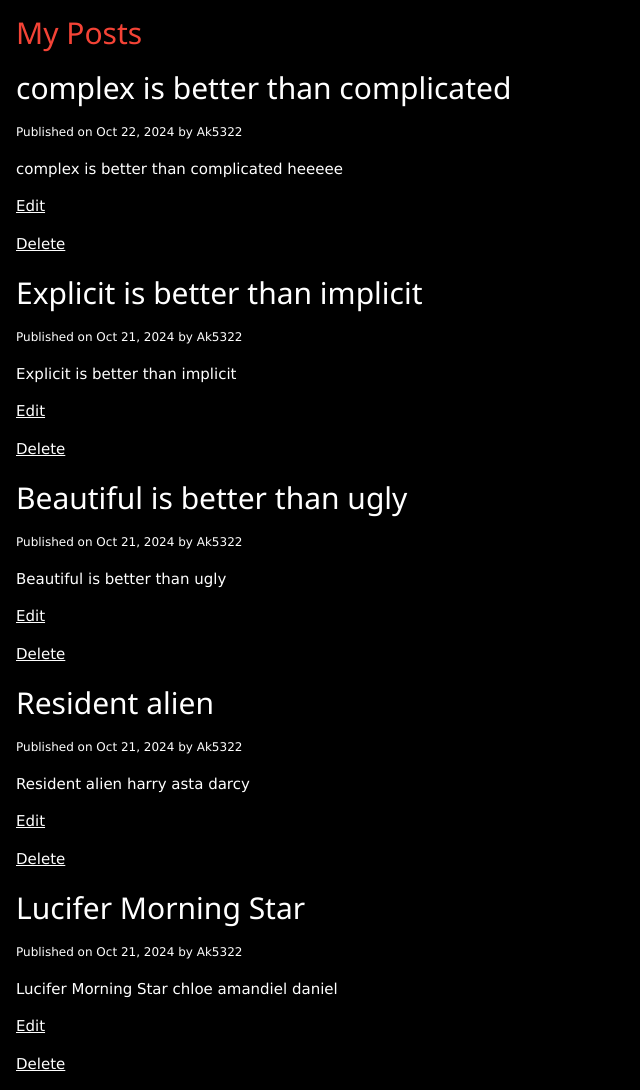
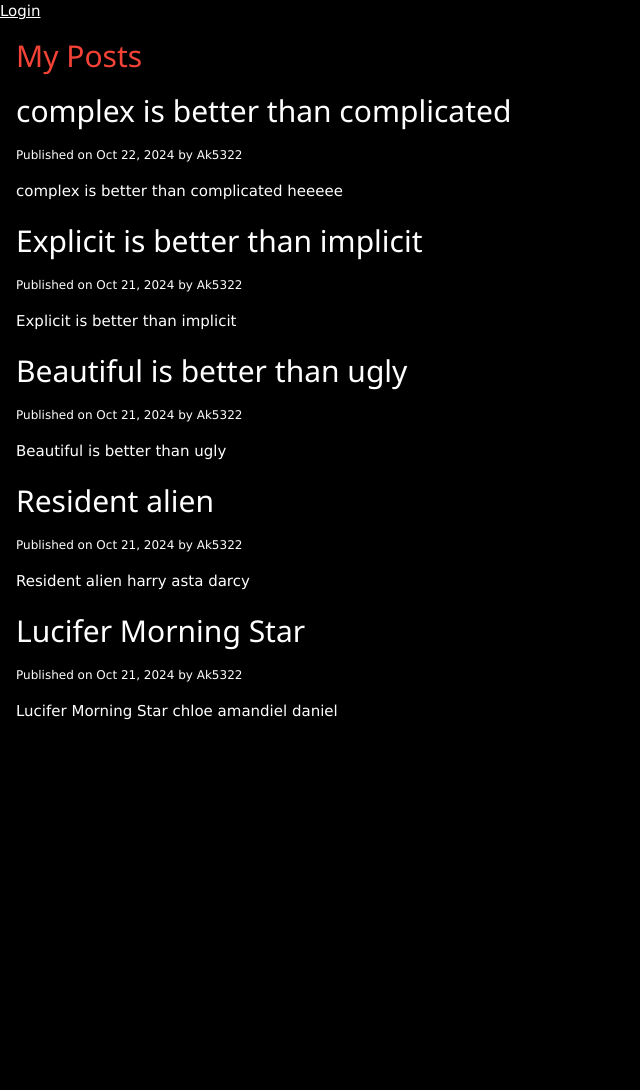
Before and after one commit to ad5322/django-playground, a Django app: page / in a window 1280 px wide. Shown: the whole page, without its empty margins (0-640 px from the left). After the commit the page ends 720 px from the top, so only its background shows below. Run offline with Django 5.2, Linux system fonts and the light colour scheme; data comes from the database, SQL or seed files in the repository; both versions use the stored data as it was after the commit.

Commit message:
login and logout user authen

```diff
--- a/django_project/blog/templates/blog/home.html
+++ b/django_project/blog/templates/blog/home.html
@@ -13,9 +13,13 @@
          {{ post.author | title}}</small>
 
 	<p>{{ post.content }}</p>
-	<p><a href="{% url 'post-edit' post.id %}">Edit</a></p>
-	<p><a href="{% url 'post-delete' post.id %}">Delete</a></p>
 
+	{% if request.user.is_authenticated %}
+
+		<p><a href="{% url 'post-edit' post.id %}">Edit</a></p>
+		<p><a href="{% url 'post-delete' post.id %}">Delete</a></p>
+
+	{% endif %}
 	{% endfor%}
 	</div>
 {% endblock %}
--- a/django_project/blog/views.py
+++ b/django_project/blog/views.py
@@ -1,8 +1,10 @@
 from django.shortcuts import render,redirect,get_object_or_404
 from django.contrib import messages
+from django.contrib.auth.decorators import login_required
 from .models import Post
 from .form import PostForm
 
+@login_required
 def delete_post(request,id):
     post = get_object_or_404(Post,id = id)
     context = {
@@ -15,6 +17,7 @@ def delete_post(request,id):
         messages.success(request,'The post has been deleted successfully')
         return redirect('posts')
 
+@login_required
 def edit_post(request,id):
     post = get_object_or_404(Post,id = id)
 
@@ -34,6 +37,7 @@ def edit_post(request,id):
             messages.error(request,'Please correct the following error')
             return render(request,'blog/post_form.html',{'form':form,})
 
+@login_required
 def create_post(request):
     if request.method == "GET":
 
--- a/django_project/django_project/settings.py
+++ b/django_project/django_project/settings.py
@@ -125,3 +125,5 @@ STATICFILES_DIRS = [BASE_DIR / 'static']
 # https://docs.djangoproject.com/en/5.1/ref/settings/#default-auto-field
 
 DEFAULT_AUTO_FIELD = 'django.db.models.BigAutoField'
+
+LOGIN_URL = 'login'
--- a/django_project/templates/base.html
+++ b/django_project/templates/base.html
@@ -15,7 +15,23 @@
         {% endif %}
     </title>
 </head>
+
+
+
+
+
 <body class='w3-black'>
+
+    <header>
+        {%if request.user.is_authenticated %}
+            <span>Hi {{ request.user.username | title }}</span>
+            <a href="{% url 'logout' %}">Logout</a>
+        {%else%}
+            <a href="{% url 'login' %}">Login</a>
+        {%endif%}
+    </header>
+
+
     {% if messages %}
 		<div class="messages w3-panel">
 		{% for message in messages %}
--- a/django_project/users/urls.py
+++ b/django_project/users/urls.py
@@ -3,4 +3,5 @@ from .import views
 
 urlpatterns = [
     path('login/',views.sign_in,name='login'),
+    path('logout/',views.sign_out,name='logout'),
 ]
```
Also changed, not shown: django_project/users/views.py (+11 -1 lines), django_project/db.sqlite3.
